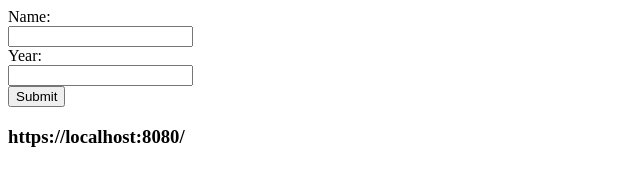
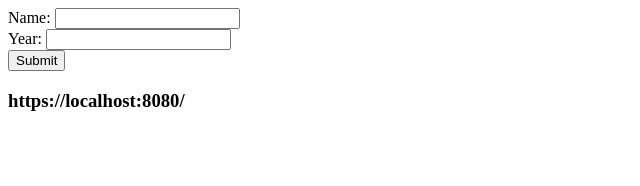
Before and after one commit to acciojob/sharable-urls-Priti2510, a website: page main.html in a window 1280 px wide. Shown: the whole page, without its empty margins (0-640 px from the left). Drawn offline with Linux system fonts and the light colour scheme.

Commit message:
created a submission

```diff
--- a/main.html
+++ b/main.html
@@ -3,15 +3,17 @@
   <body>
     <script type="text/javascript" src="./script.js">
 </script>
-	  <form id="myForm">
-    <label for="name">Name:</label><br>
-    <input type="text" id="name" name="name"><br>
-    <label for="year">Year:</label><br>
-    <input type="number" id="year" name="year"><br>
-    <input type="submit" id="button" value="Submit">
- </form>
+	 <form id="myForm">
+        <label for="name">Name:</label>
+        <input type="text" id="name" name="name" required>
+        <br>
+        <label for="year">Year:</label>
+        <input type="number" id="year" name="year" required>
+        <br>
+        <button type="button" id="button" onclick="updateURL()">Submit</button>
+    </form>
 
- <h3 id="url">https://localhost:8080/</h3>
+    <h3 id="url">https://localhost:8080/</h3>
   </body>
 
 </html>
--- a/script.js
+++ b/script.js
@@ -1,11 +1,8 @@
 // your code here
-document.getElementById('myForm').addEventListener('submit', function(event) {
- event.preventDefault();
+function updateURL() {
+            var nameValue = document.getElementById("name").value;
+            var yearValue = document.getElementById("year").value;
+            var updatedURL = "https://localhost:8080/?name=" + encodeURIComponent(nameValue) + "&year=" + encodeURIComponent(yearValue);
 
- var name = document.getElementById('name').value;
- var year = document.getElementById('year').value;
-
- var url = 'https://localhost:8080/?name=' + encodeURIComponent(name) + '&year=' + encodeURIComponent(year);
-
- document.getElementById('url').textContent = url;
-});
+            document.getElementById("url").textContent = updatedURL;
+        }
```
